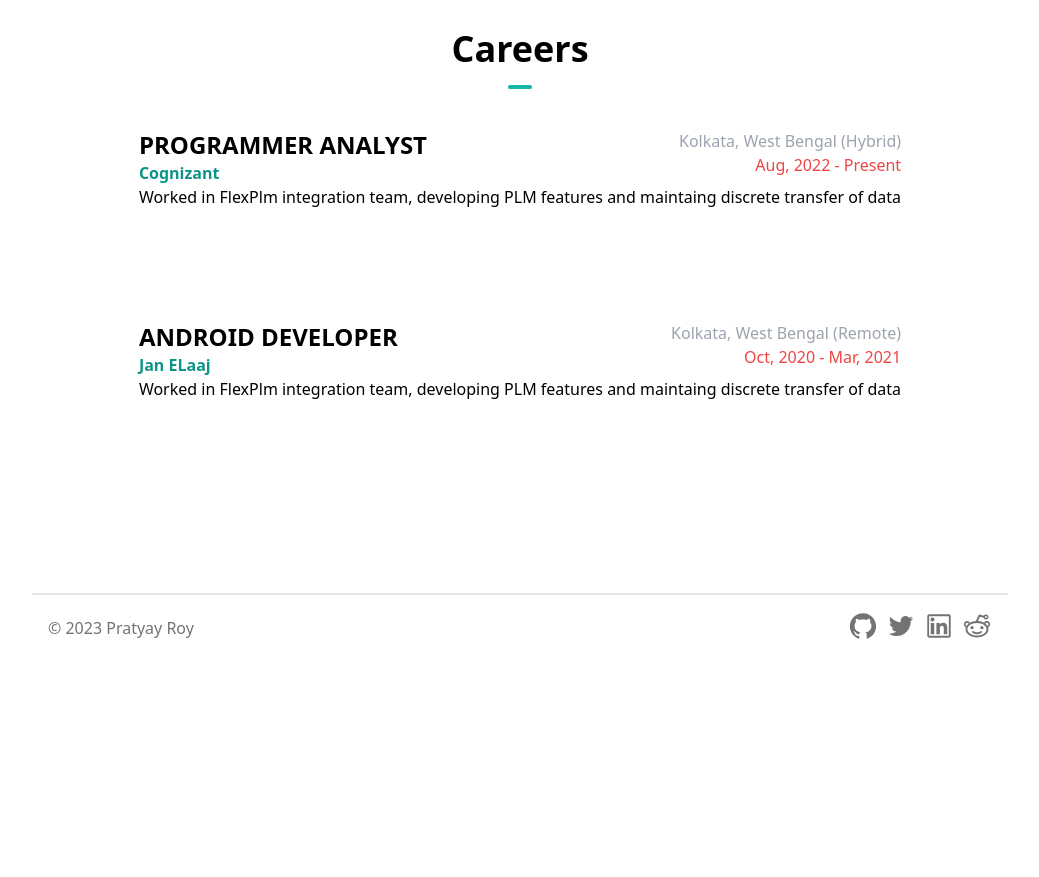
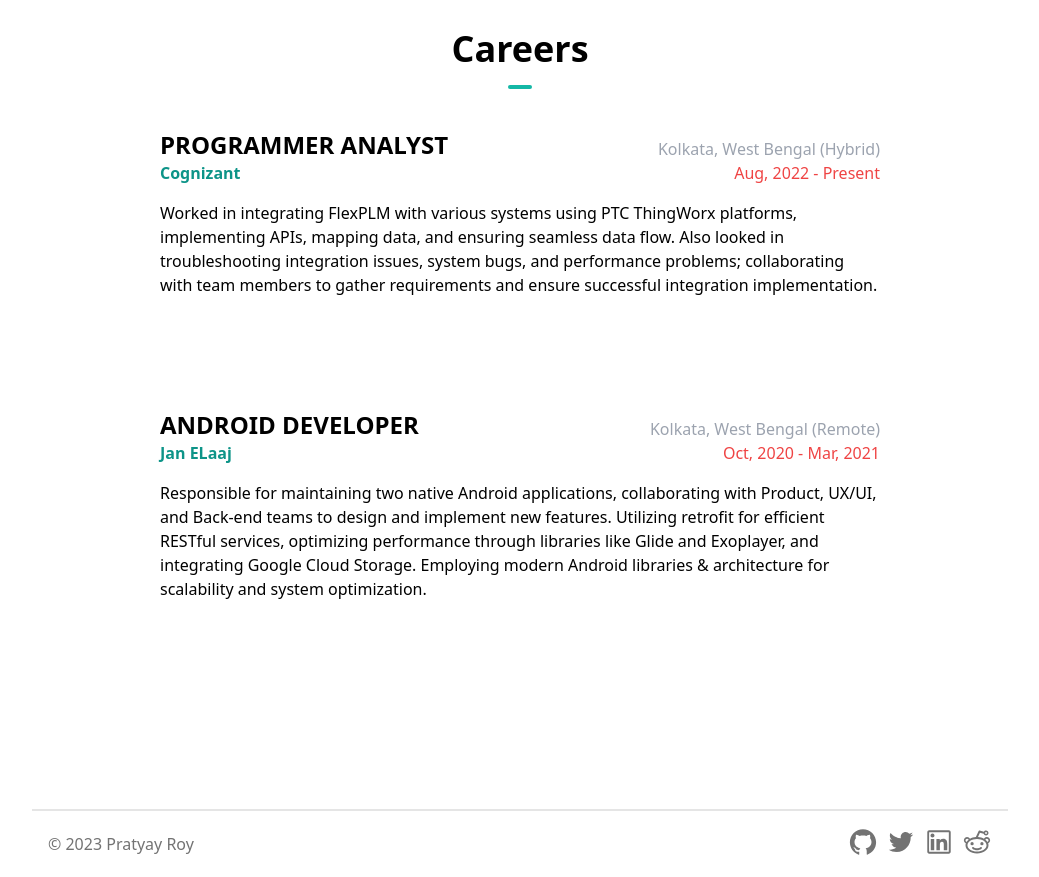
Before and after one commit to Kyoshiin/Portfolio, a Next.js app: page / in a window 1280 px wide. Shown: the part 3260-4137 px from the top of the page, without its empty margins (120-1159 px from the left). Before the commit the page ends 3921 px from the top, so only its background shows below. Built offline with nearby package versions, Linux system fonts and the light colour scheme.

Commit message:
Updated CareerSection

```diff
--- a/src/app/components/CareerSection.tsx
+++ b/src/app/components/CareerSection.tsx
@@ -10,14 +10,14 @@ const careers = [
     company: "Cognizant",
     time: "Aug, 2022 - Present",
     address: "Kolkata, West Bengal (Hybrid)",
-    work: "Worked in FlexPlm integration team, developing PLM features and maintaing discrete transfer of data",
+    work: "Worked in integrating FlexPLM with various systems using PTC ThingWorx platforms, implementing APIs, mapping data, and ensuring seamless data flow. Also looked in troubleshooting integration issues, system bugs, and performance problems; collaborating with team members to gather requirements and ensure successful integration implementation.",
   },
   {
     position: "Android Developer",
     company: "Jan ELaaj",
     time: "Oct, 2020 - Mar, 2021",
     address: "Kolkata, West Bengal (Remote)",
-    work: "Worked in FlexPlm integration team, developing PLM features and maintaing discrete transfer of data",
+    work: "Responsible for maintaining two native Android applications, collaborating with Product, UX/UI, and Back-end teams to design and implement new features. Utilizing retrofit for efficient RESTful services, optimizing performance through libraries like Glide and Exoplayer, and integrating Google Cloud Storage. Employing modern Android libraries & architecture for scalability and system optimization.",
   },
 ];
 
@@ -30,12 +30,12 @@ const CareerSection = () => {
           <hr className="w-6 h-1 mx-auto my-4 bg-teal-500 border-0 rounded"></hr>
         </h1>
 
-        <div className="flex flex-col items-center space-y-28">
+        <div className="flex flex-col items-center px-32 space-y-24">
           {careers.map((career, ind) => {
             return (
               <div key={ind}>
                 <SlideUp offset="-300px 0px -300px 0px">
-                  <div className="flex flex-col animate-slideUpCubiBezier animation-delay-4">
+                  <div className="flex flex-col animate-slideUpCubiBezier animation-delay-2">
                     <div className="flex flex-row justify-between">
                       <div className="flex flex-col">
                         <div className="uppercase font-bold text-2xl">
@@ -45,14 +45,12 @@ const CareerSection = () => {
                           {career.company}
                         </div>
                       </div>
-                      <div className="flex flex-col items-end">
+                      <div className="flex flex-col items-end justify-end">
                         <div className="text-gray-400">{career.address}</div>
-                        <div className="text-red-500 font-light">
-                          {career.time}
-                        </div>
+                        <div className="text-red-500">{career.time}</div>
                       </div>
                     </div>
-                    <div className="">{career.work}</div>
+                    <div className="py-4 items-start">{career.work}</div>
                   </div>
                 </SlideUp>
               </div>
--- a/src/app/page.tsx
+++ b/src/app/page.tsx
@@ -6,9 +6,7 @@ import ProjectsSection from "./components/ProjectSection";
 
 export const metadata: Metadata = {
   title: "Pratyay Roy",
-  icons: {
-    icon: "👋"
-  },
+  //TODO: change/remove Icon
 };
 export default function Home() {
   return (
```
